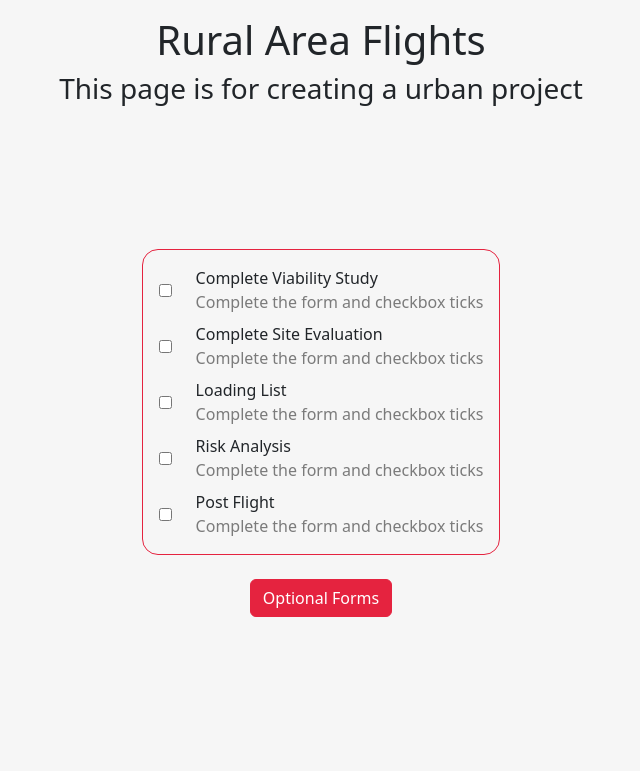
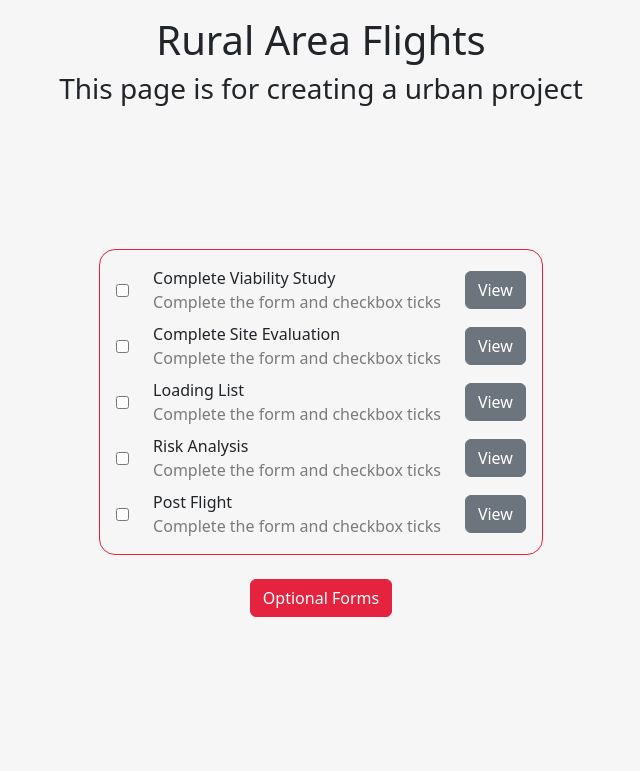
Before and after one commit to NikitaEdin/SOC09109-2025-TR2-Group-Project, a Flask app: page /wizard/create-urban in a window 1280 px wide. Shown: the part 58-829 px from the top of the page, without its empty margins (319-959 px from the left). Run offline with Flask 3, Linux system fonts and the light colour scheme.

Commit message:
Added buttons to project creations
So there will be buttons for the functionality to view and update forms.

```diff
--- a/app/routes_forms.py
+++ b/app/routes_forms.py
@@ -18,7 +18,7 @@ def viability_study():
     return render_template("/forms/viability_study.html", form=form)
 
 @app.route('/forms/optional', methods =['GET','POST'])
-def optional_forms_checks():
+def optional():
     checks={
         'leaflet_drop': {
         'title': 'Leaflet Drop',
--- a/app/templates/wizard/create_project.html
+++ b/app/templates/wizard/create_project.html
@@ -21,6 +21,10 @@
                         <label for="{{ key }}">{{ value.title }}</label>
                         <p>{{ value.description }}</p>
                     </div>
+                    <div class="d-flex align-items-end ms-auto">
+                        <!-- Create If statement to show update state if there is a form in progress -->
+                        <button type="button" class="btn btn-secondary ms">View</button>
+                    </div>
                 </div>
                 {% endfor %}
             </div>
--- a/app/templates/wizard/create_project_urban.html
+++ b/app/templates/wizard/create_project_urban.html
@@ -26,12 +26,16 @@
                         <label for="{{ key }}">{{ value.title }}</label>
                         <p>{{ value.description }}</p>
                     </div>
+                    <div class="d-flex align-items-end ms-auto">
+                        <!-- Create If statement to show update state if there is a form in progress -->
+                        <button type="button" class="btn btn-secondary ms">View</button>
+                    </div>
                 </div>
                 {% endfor %}
             </div>
         </div>
 
-        <a href="#" class="btn btn-primary">Optional Forms</a>
+        <a href="{{url_for('optional')}}" class="btn btn-primary">Optional Forms</a>
     </form>
 </div>
 
```
